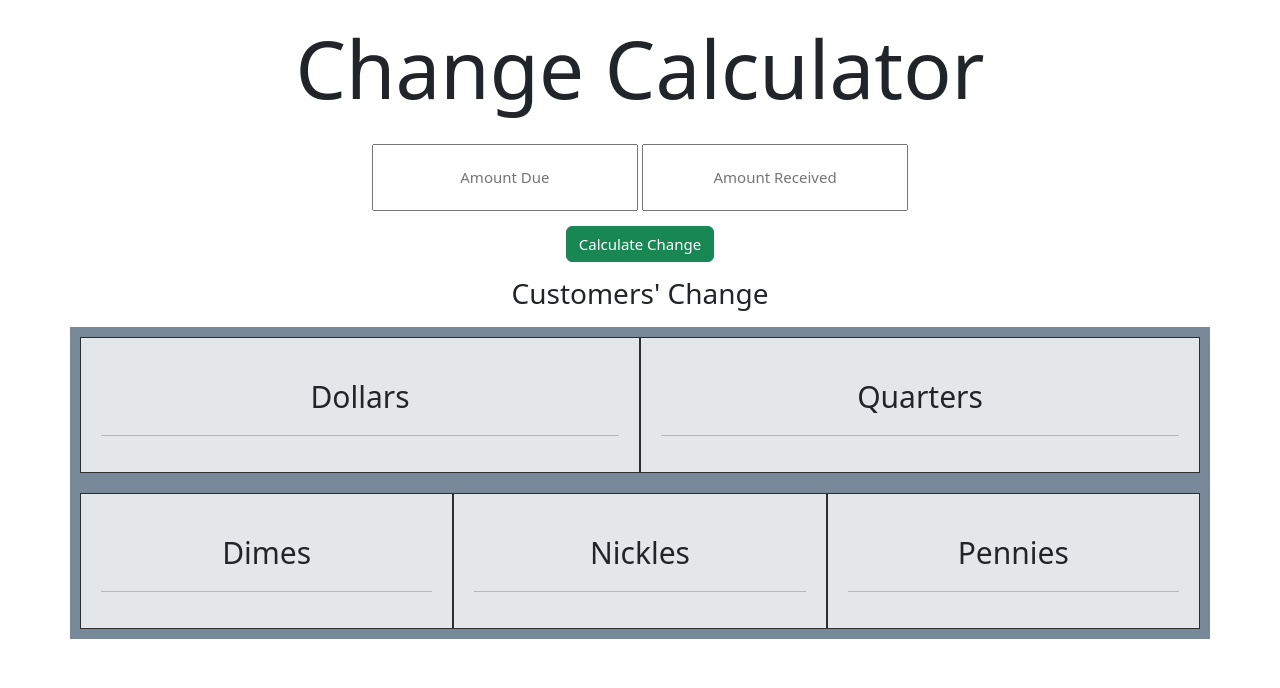
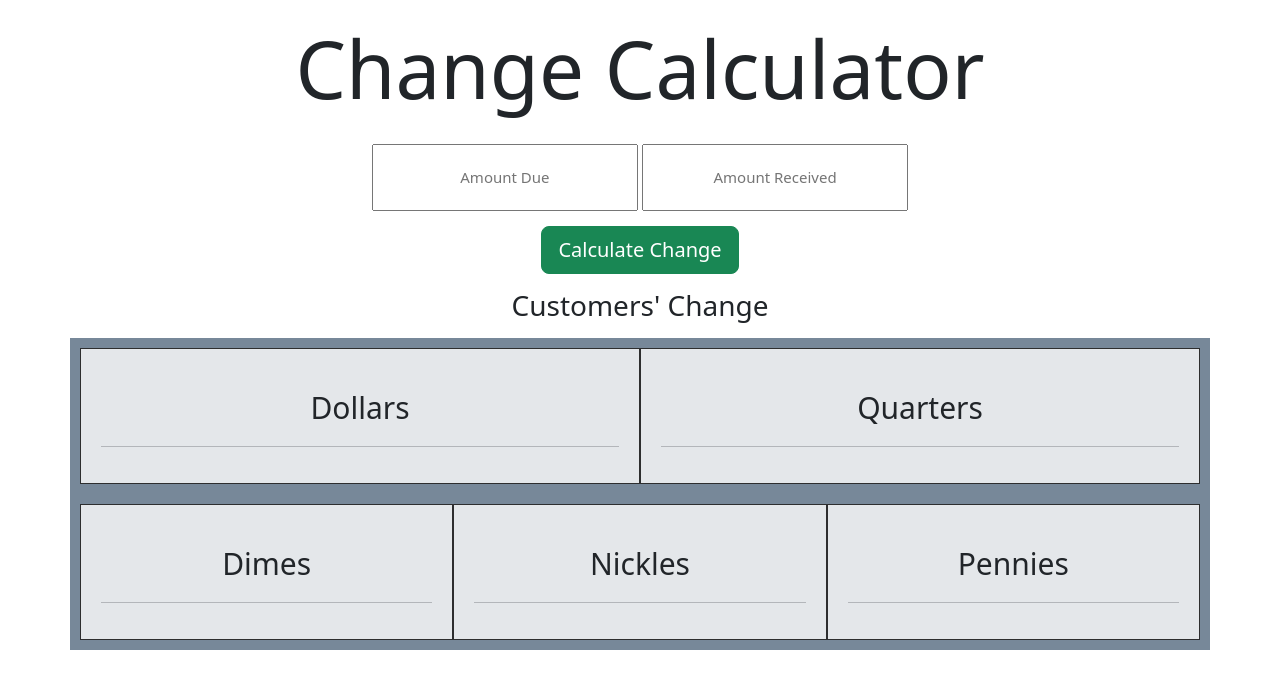
Before and after one commit to Yahshemi/startnow-web101-change-calculator, a website: page index.html in a window 1280 px wide. Drawn offline with nearby package versions, Linux system fonts and the light colour scheme.

Commit message:
add button size

```diff
--- a/index.html
+++ b/index.html
@@ -13,7 +13,7 @@
     <input id='amount-due' placeholder="Amount Due" />
     <input id='amount-received' placeholder="Amount Received" />
     <br />
-    <button id='calculate-change' type="button" class="btn btn-success" onclick='handleClickEvent()'>Calculate
+    <button id='calculate-change' type="button" class="btn btn-success btn-lg" onclick='handleClickEvent()'>Calculate
       Change</button>
     <h3>Customers' Change</h3>
     <p id="your-change-is"></p>
--- a/styles.css
+++ b/styles.css
@@ -18,7 +18,6 @@ h1{
 #calculate-change{
     margin-top:15px;
     margin-bottom: 15px;
-    font-size: 15px;
 
 }
 #grid-container {
```
